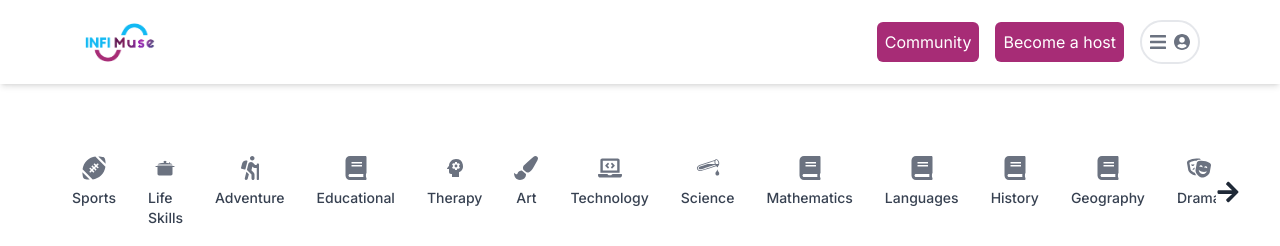
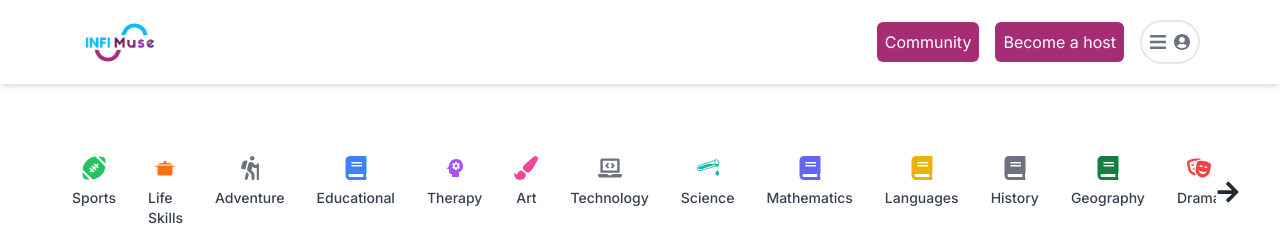
Before and after one commit to Infimuse/infimuse-WebApp, a Next.js app: page / in a window 1280 px wide. Shown: the top 246 px of the page. Built offline with nearby package versions, Linux system fonts and the light colour scheme.

Commit message:
Update component styles and icons

```diff
--- a/components/Banner.js
+++ b/components/Banner.js
@@ -57,7 +57,7 @@ const Banner = () => {
           <p className="text-sm sm:text-base md:text-lg mb-4 sm:mb-6 transition-all duration-1000">
             {banners[currentBanner].subtitle}
           </p>
-          <button className="bg-blue-500 hover:bg-pink-700 text-white font-bold py-2 px-4 sm:px-6 rounded shadow-lg hover:shadow-xl transition-all duration-300">
+          <button className="bg-[#12B9f3] hover:bg-pink-700 text-white font-bold py-2 px-4 sm:px-6 rounded shadow-lg hover:shadow-xl transition-all duration-300">
             {banners[currentBanner].buttonText}
           </button>
         </div>
--- a/components/SubNavbar.tsx
+++ b/components/SubNavbar.tsx
@@ -6,29 +6,29 @@ import { GiCookingPot, GiStairsGoal, GiMountainClimbing, GiChemicalDrop } from '
 import { MdPsychology, MdHealthAndSafety, MdBiotech } from 'react-icons/md';
 
 const categories = [
-  { name: 'Sports', icon: <FaFootballBall />, subcategories: ['Football', 'Basketball', 'Tennis', 'Swimming'] },
-  { name: 'Life Skills', icon: <GiCookingPot />, subcategories: ['Cooking', 'Financial Literacy', 'Time Management'] },
-  { name: 'Adventure', icon: <FaHiking />, subcategories: ['Hiking', 'Camping', 'Rock Climbing'] },
-  { name: 'Educational', icon: <FaBook />, subcategories: ['Math', 'Science', 'History', 'Languages'] },
-  { name: 'Therapy', icon: <MdPsychology />, subcategories: ['Physical Therapy', 'Occupational Therapy', 'Mental Health'] },
-  { name: 'Art', icon: <FaPaintBrush />, subcategories: ['Drawing', 'Painting', 'Sculpture'] },
-  { name: 'Technology', icon: <FaLaptopCode />, subcategories: ['Coding', 'Robotics', 'AI'] },
-  { name: 'Science', icon: <GiChemicalDrop />, subcategories: ['Biology', 'Chemistry', 'Physics'] },
-  { name: 'Mathematics', icon: <FaBook />, subcategories: ['Algebra', 'Geometry', 'Calculus'] },
-  { name: 'Languages', icon: <FaBook />, subcategories: ['English', 'Spanish', 'French', 'German'] },
-  { name: 'History', icon: <FaBook />, subcategories: ['Ancient', 'Medieval', 'Modern'] },
-  { name: 'Geography', icon: <FaBook />, subcategories: ['Physical', 'Human', 'Environmental'] },
-  { name: 'Drama', icon: <FaTheaterMasks />, subcategories: ['Acting', 'Directing', 'Playwriting'] },
-  { name: 'Photography', icon: <FaCamera />, subcategories: ['Portrait', 'Landscape', 'Wildlife'] },
-  { name: 'Fitness', icon: <FaDumbbell />, subcategories: ['Yoga', 'Pilates', 'Strength Training'] },
-  { name: 'Wellness', icon: <MdHealthAndSafety />, subcategories: ['Meditation', 'Nutrition', 'Mental Health'] },
-  { name: 'Crafts', icon: <GiStairsGoal />, subcategories: ['Knitting', 'Sewing', 'Woodworking'] },
-  { name: 'Gardening', icon: <FaLeaf />, subcategories: ['Vegetable', 'Flower', 'Herb'] },
-  { name: 'Fashion', icon: <FaTshirt />, subcategories: ['Design', 'Styling', 'Modeling'] },
-  { name: 'Coding', icon: <FaLaptopCode />, subcategories: ['Web Development', 'App Development', 'Data Science'] },
-  { name: 'Robotics', icon: <FaRobot />, subcategories: ['Building', 'Programming', 'Controlling'] },
-  { name: 'Astronomy', icon: <MdBiotech />, subcategories: ['Stargazing', 'Astrophotography', 'Planetary Science'] },
-  { name: 'Music', icon: <FaMusic />, subcategories: ['Instrumental', 'Vocal', 'Theory'] },
+  { name: 'Sports', icon: <FaFootballBall className="text-green-500" />, subcategories: ['Football', 'Basketball', 'Tennis', 'Swimming'] },
+  { name: 'Life Skills', icon: <GiCookingPot className="text-orange-500" />, subcategories: ['Cooking', 'Financial Literacy', 'Time Management'] },
+  { name: 'Adventure', icon: <FaHiking className="text-brown-500" />, subcategories: ['Hiking', 'Camping', 'Rock Climbing'] },
+  { name: 'Educational', icon: <FaBook className="text-blue-500" />, subcategories: ['Math', 'Science', 'History', 'Languages'] },
+  { name: 'Therapy', icon: <MdPsychology className="text-purple-500" />, subcategories: ['Physical Therapy', 'Occupational Therapy', 'Mental Health'] },
+  { name: 'Art', icon: <FaPaintBrush className="text-pink-500" />, subcategories: ['Drawing', 'Painting', 'Sculpture'] },
+  { name: 'Technology', icon: <FaLaptopCode className="text-gray-500" />, subcategories: ['Coding', 'Robotics', 'AI'] },
+  { name: 'Science', icon: <GiChemicalDrop className="text-teal-500" />, subcategories: ['Biology', 'Chemistry', 'Physics'] },
+  { name: 'Mathematics', icon: <FaBook className="text-indigo-500" />, subcategories: ['Algebra', 'Geometry', 'Calculus'] },
+  { name: 'Languages', icon: <FaBook className="text-yellow-500" />, subcategories: ['English', 'Spanish', 'French', 'German'] },
+  { name: 'History', icon: <FaBook className="text-brown-700" />, subcategories: ['Ancient', 'Medieval', 'Modern'] },
+  { name: 'Geography', icon: <FaBook className="text-green-700" />, subcategories: ['Physical', 'Human', 'Environmental'] },
+  { name: 'Drama', icon: <FaTheaterMasks className="text-red-500" />, subcategories: ['Acting', 'Directing', 'Playwriting'] },
+  { name: 'Photography', icon: <FaCamera className="text-black" />, subcategories: ['Portrait', 'Landscape', 'Wildlife'] },
+  { name: 'Fitness', icon: <FaDumbbell className="text-purple-700" />, subcategories: ['Yoga', 'Pilates', 'Strength Training'] },
+  { name: 'Wellness', icon: <MdHealthAndSafety className="text-green-600" />, subcategories: ['Meditation', 'Nutrition', 'Mental Health'] },
+  { name: 'Crafts', icon: <GiStairsGoal className="text-teal-700" />, subcategories: ['Knitting', 'Sewing', 'Woodworking'] },
+  { name: 'Gardening', icon: <FaLeaf className="text-green-400" />, subcategories: ['Vegetable', 'Flower', 'Herb'] },
+  { name: 'Fashion', icon: <FaTshirt className="text-pink-400" />, subcategories: ['Design', 'Styling', 'Modeling'] },
+  { name: 'Coding', icon: <FaLaptopCode className="text-blue-700" />, subcategories: ['Web Development', 'App Development', 'Data Science'] },
+  { name: 'Robotics', icon: <FaRobot className="text-gray-800" />, subcategories: ['Building', 'Programming', 'Controlling'] },
+  { name: 'Astronomy', icon: <MdBiotech className="text-blue-600" />, subcategories: ['Stargazing', 'Astrophotography', 'Planetary Science'] },
+  { name: 'Music', icon: <FaMusic className="text-red-600" />, subcategories: ['Instrumental', 'Vocal', 'Theory'] },
 ];
 
 const SubNavbar = () => {
```
